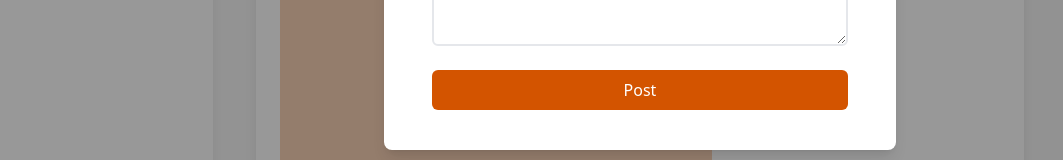
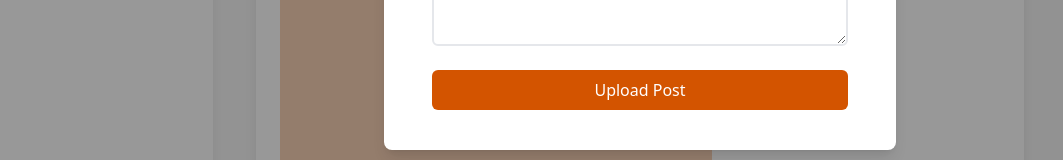
Before and after one commit to indialifah/artfolio-dbb-finalproject, a React (Vite) app: page / in a window 1280 px wide. Both pictures are taken after a click on the element "Create New Post". Shown: the part 455-615 px from the top of the page, without its empty margins (0-1063 px from the left). Built offline with nearby package versions, Linux system fonts and the light colour scheme.

Commit message:
change text on button upload

```diff
--- a/src/components/CreatePostModal.jsx
+++ b/src/components/CreatePostModal.jsx
@@ -2,7 +2,6 @@ import React, { useState } from 'react';
 import { MdClose } from "react-icons/md";
 
 const CreatePostModal = ({ closeModal }) => {
-
 
     const [image, setImage] = useState(null)
     const [caption, setCaption] = useState('')
@@ -19,8 +18,7 @@ const CreatePostModal = ({ closeModal }) => {
         if (e) { e.preventDefault() }
 
         // axios create post dsini deh pokoknya
-        closeModal();
-
+        closeModal()
     }
 
   return (
@@ -61,7 +59,7 @@ const CreatePostModal = ({ closeModal }) => {
                     />
 
                     <button type="submit" className='py-2 bg-orange text-white hover:bg-peach hover:text-black rounded-md'>
-                        Post
+                        Upload Post
                     </button>
                 </form>
 
```
